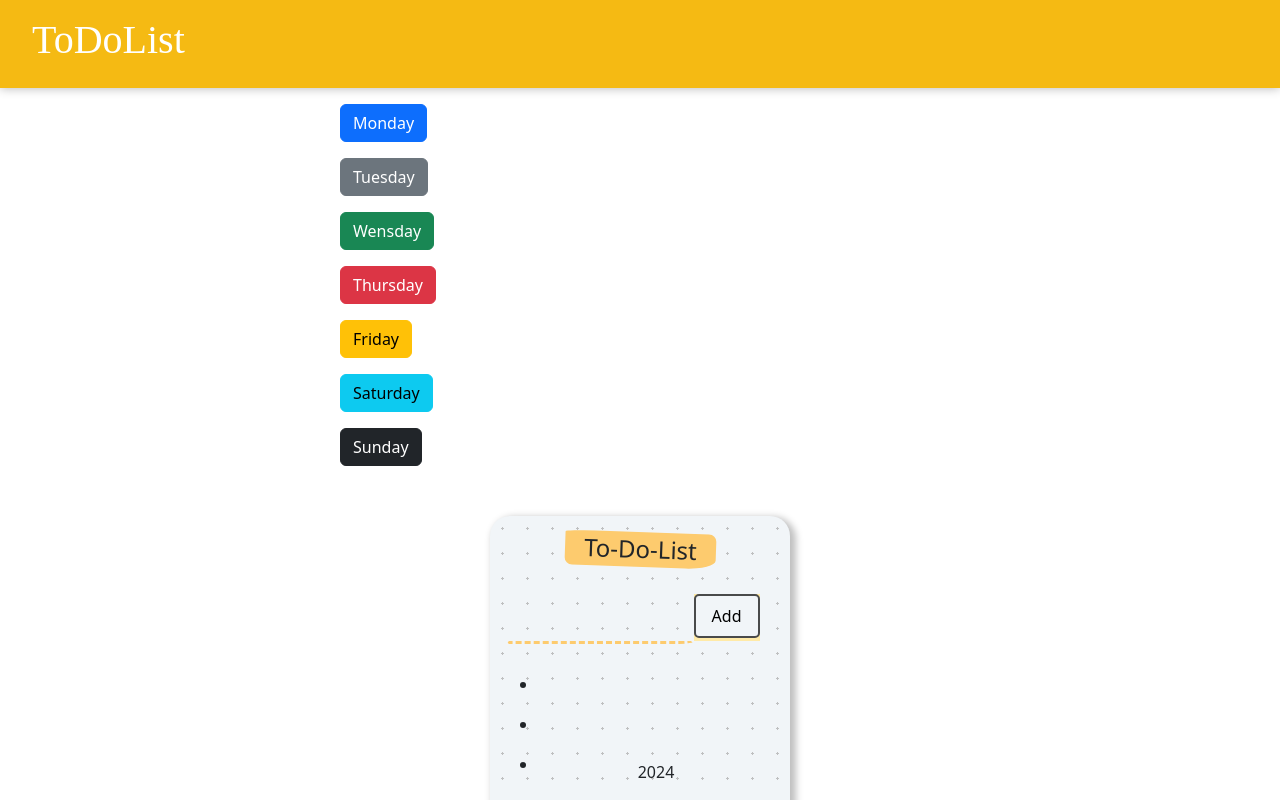
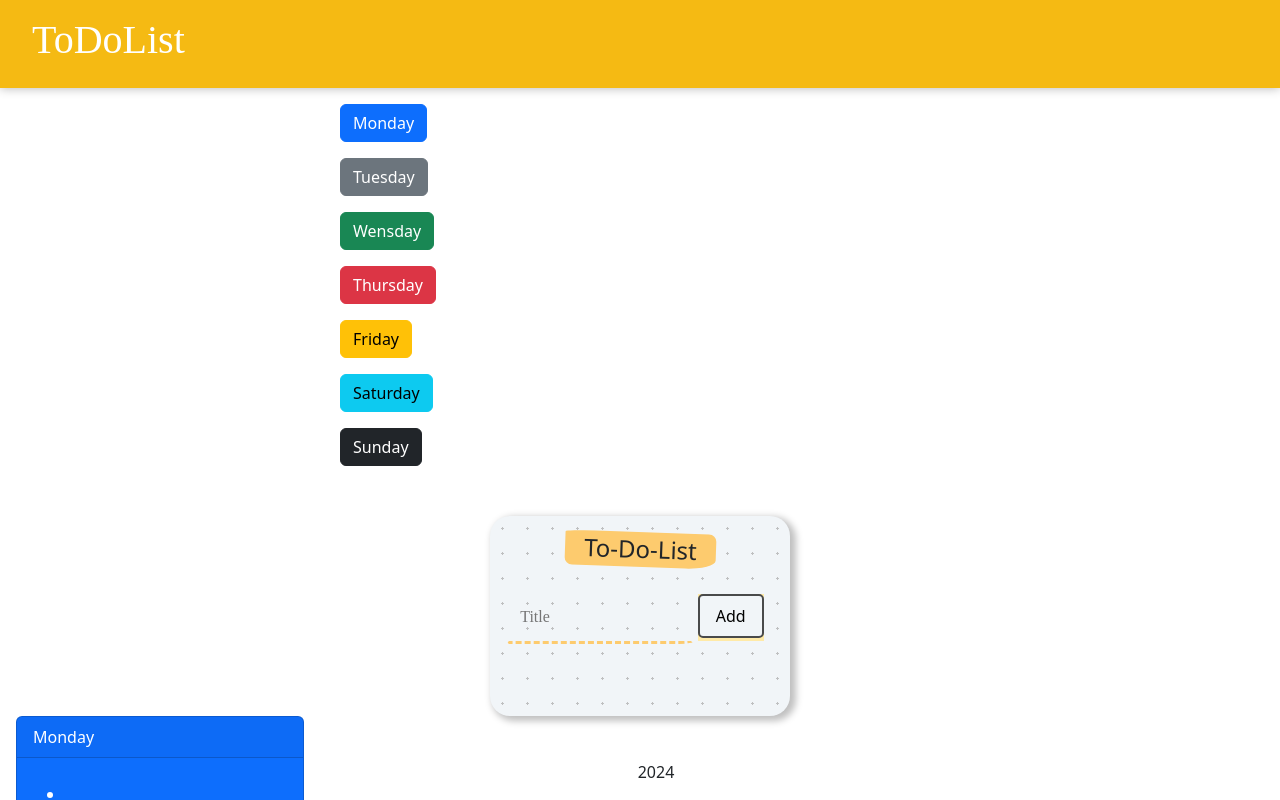
Before and after one commit to Claudia00022/to-do-list-app, a React (Create React App) app: page / in a window 1280 px wide. Shown: the top 800 px of the page. Built offline with nearby package versions, Linux system fonts and the light colour scheme; a web font is replaced by a local one.

Commit message:
Event on Input on MainCard which Added text from input to the first <li> to smaller card

```diff
--- a/public/styles.css
+++ b/public/styles.css
@@ -41,7 +41,7 @@
     margin-top: 50px;
     width: 100%;
     height: auto;
-    min-height: 500px;
+    min-height: 200px;
     max-width: 300px;
     min-width: 250px;
     background: #f1f5f8;
--- a/src/components/App.jsx
+++ b/src/components/App.jsx
@@ -8,10 +8,18 @@ import buttonWeek from "../buttonWeek";
 
 function App() {
   const [text, setText] = useState("To-Do-List");
+  const [items, setItems] = useState([]);
 
   function changeText(test) {
     setText(test);
   }
+
+  function addItem(inputText) {
+    setItems((prevItems) => {
+      return [...prevItems, inputText];
+    });
+  }
+
   return (
     <div>
       <Header />
@@ -26,8 +34,8 @@ function App() {
           />
         );
       })}
-      <MainCard title={text} />
-      <BgColorExample />
+      <MainCard title={text} onAddItem={addItem} />
+      <BgColorExample item={items} />
       <Footer />
     </div>
   );
--- a/src/components/BgColorExample.jsx
+++ b/src/components/BgColorExample.jsx
@@ -3,7 +3,7 @@ import React from "react";
 import Card from "react-bootstrap/Card";
 import Button from "react-bootstrap/Button";
 
-function BgColorExample() {
+function BgColorExample(props) {
   return (
     <>
       {" "}
@@ -56,7 +56,7 @@ function BgColorExample() {
           <Card.Body>
             <Card.Text>
               <ul>
-                <li> gfgf </li> <li> ggf </li> <li> gfgf </li>{" "}
+                <li>{props.item}</li> <li> ggf </li> <li> gfgf </li>{" "}
               </ul>
             </Card.Text>{" "}
           </Card.Body>{" "}
--- a/src/components/MainCard.jsx
+++ b/src/components/MainCard.jsx
@@ -1,23 +1,32 @@
-import React from "react";
+import React, { useState } from "react";
 
 function MainCard(props) {
+  const [inputText, setInputText] = useState("");
+
+  function changeHandle(event) {
+    const newItem = event.target.value;
+    setInputText(newItem);
+  }
+
   return (
     <div className="list-container">
       <div className="heading">
-        <h1>{props.title}</h1>
-      </div>
+        <h1> {props.title} </h1>{" "}
+      </div>{" "}
       <div className="form">
-        <input type="text" />
-        <button>
-          <span>Add</span>
-        </button>
-      </div>
-      <div>
-        <ul>
-          <li></li>
-          <li></li>
-          <li></li>
-        </ul>
+        <input
+          type="text"
+          value={inputText}
+          placeholder="Title"
+          onChange={changeHandle}
+        />{" "}
+        <button
+          onClick={() => {
+            props.onAddItem(inputText);
+          }}
+        >
+          <span> Add </span>{" "}
+        </button>{" "}
       </div>
     </div>
   );
```
